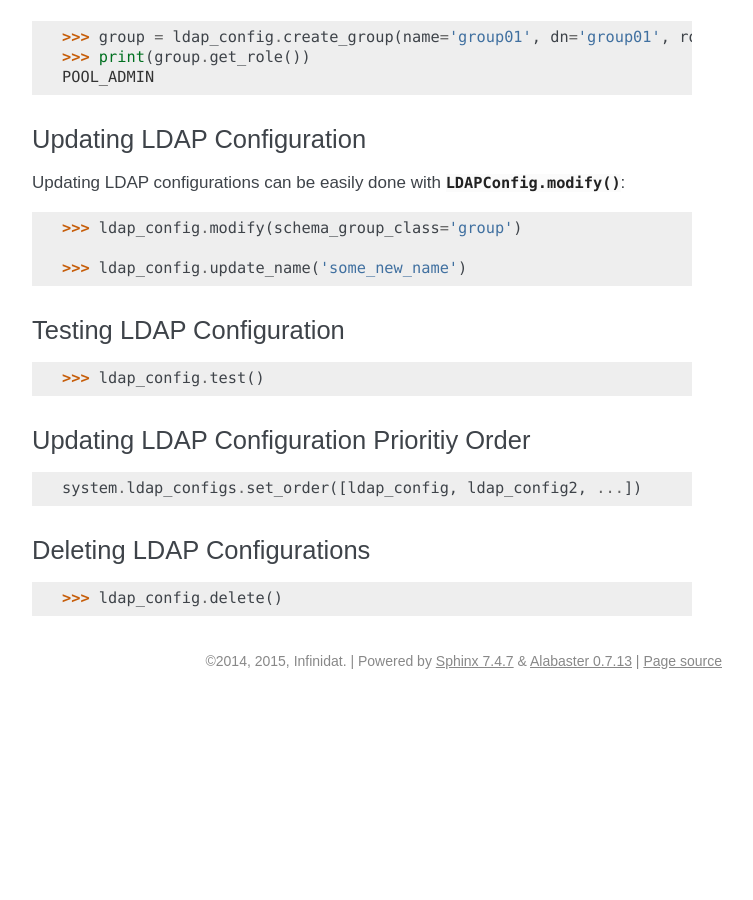
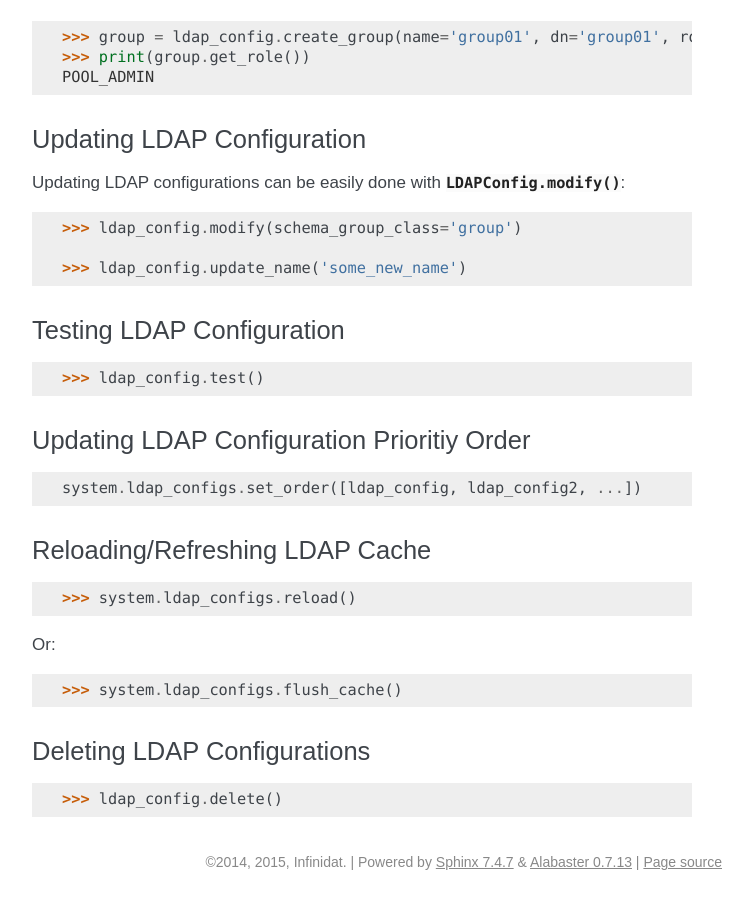
Before and after one commit to Infinidat/infinisdk, a Sphinx documentation site: the page built from doc/users.rst, in a window 1280 px wide and 900 px high, scrolled down 1523 px. Shown: the whole window, without its empty margins (388-1141 px from the left). Built offline with Sphinx 7.4.7, drawn with Linux system fonts in a browser that asks for light colours; before the commit the page ends 2222 px from its top, so only the background shows below that.

Commit message:
INFRADEV-5073: infinisdk: add LDAPConfig.reload

```diff
--- a/doc/users.rst
+++ b/doc/users.rst
@@ -119,6 +119,22 @@ Updating LDAP Configuration Prioritiy Order
        system.ldap_configs.set_order([ldap_config, ldap_config2, ...])
 
 
+Reloading/Refreshing LDAP Cache
+~~~~~~~~~~~~~~~~~~~~~~~~~~~~~~~
+
+.. code-block:: python
+
+       >>> system.ldap_configs.reload()
+
+Or:
+
+.. code-block:: python
+
+       >>> system.ldap_configs.flush_cache()
+
+
+
+
 Deleting LDAP Configurations
 ~~~~~~~~~~~~~~~~~~~~~~~~~~~~
 
```
Also changed, not shown: 1 other file.
